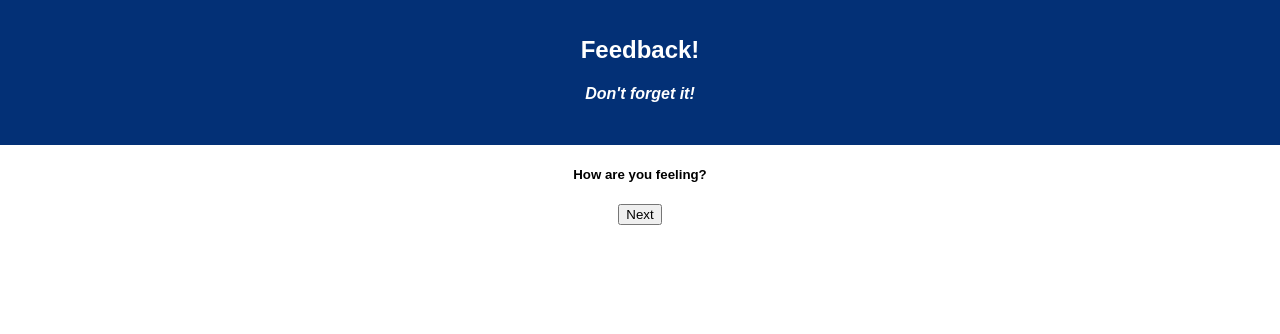
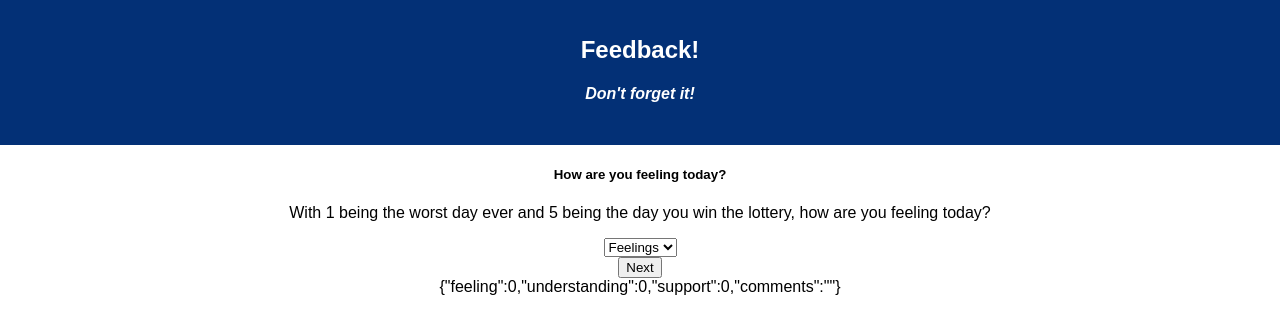
Before and after one commit to kristenstoeckeler/redux-feedback-loop, a React (Create React App) app: page / in a window 1280 px wide. Shown: the top 334 px of the page. Built offline with nearby package versions, Linux system fonts and the light colour scheme.

Commit message:
feedback reducer working for all components with an input, displaying in JSON.stringify

```diff
--- a/src/components/Comments/Comments.js
+++ b/src/components/Comments/Comments.js
@@ -5,23 +5,21 @@ import { withStyles } from '@material-ui/core/styles';
 
 class Comments extends Component {
     handleSubmit = (event) => {
+        console.log('In handleSubmit');
         event.preventDefault();
-        // axios.post('/api/order', this.state).then(response => {
-        //     console.log('submitted', response);
-        // })
-        // this.props.dispatch({
-        //     type: 'ADD_CUSTOMER',
-        //     payload: this.state
-        // });
-        // this.setState({
-        //     customer_name: '',
-        //     street_address: '',
-        //     city: '',
-        //     zip: '',
-        //     type: 'Pickup',
-        // });
+        this.props.dispatch({
+            type: 'FEEDBACK',
+            payload: this.state
+        });
         this.props.history.push('/review');
+    }
 
+    handleChangeFor = (event, propertyName) => {
+        console.log('in handleChangeFor', event.target.value);
+        this.setState({
+            ...this.props.feedback,
+            [propertyName]: event.target.value
+        })
     }
 
     render() {
@@ -29,8 +27,13 @@ class Comments extends Component {
             <>
                 <h5>Are there any comments you'd like to leave?</h5>
                 <form onSubmit={this.handleSubmit}>
+                    <div className="dropdown">
+                        <input type="text" onChange={event => this.handleChangeFor(event, 'comments')}>
+                            </input>
+                    </div>
                     <button type="submit">Next</button>
                 </form>
+                {JSON.stringify(this.props.feedback)}
             </>
         );
     }
--- a/src/components/Feeling/Feeling.js
+++ b/src/components/Feeling/Feeling.js
@@ -4,40 +4,56 @@ import { connect } from 'react-redux';
 
 class Feeling extends Component {
 
+    state = {
+        feeling: 0,
+        understanding: 0,
+        support: 0,
+        comments:'',
+    }
+
     handleSubmit = (event) => {
+        console.log( 'In handleSubmit');
         event.preventDefault();
-        // axios.post('/api/order', this.state).then(response => {
-        //     console.log('submitted', response);
-        // })
-        // this.props.dispatch({
-        //     type: 'ADD_CUSTOMER',
-        //     payload: this.state
-        // });
-        // this.setState({
-        //     customer_name: '',
-        //     street_address: '',
-        //     city: '',
-        //     zip: '',
-        //     type: 'Pickup',
-        // });
-        this.props.history.push('/understanding');
+        this.props.dispatch({
+            type: 'FEEDBACK',
+            payload: this.state
+        });
+        this.props.history.push('/Understanding');
+    }
 
+    handleChangeFor = (event, propertyName) => {
+        console.log( 'in handleChangeFor', event.target.value );
+        this.setState({
+            [propertyName]: event.target.value
+        })
     }
 
     render() {
         return (
             <>
-            <h5>How are you feeling?</h5>
-            <form onSubmit={this.handleSubmit}>
-            <button type="submit">Next</button>
-            </form>
+            <h5>How are you feeling today?</h5>
+            <p>With 1 being the worst day ever and 5 being the day you win the lottery, how are you feeling today?</p>
+                <form onSubmit={this.handleSubmit}>
+                    <div className="dropdown">
+                        <select type="select" onChange = {event => this.handleChangeFor(event, 'feeling')}>
+                            <option value="0">Feelings</option>
+                            <option value="1">1</option>
+                            <option value="2">2</option>
+                            <option value="3">3</option>
+                            <option value="4">4</option>
+                            <option value="5">5</option>
+                        </select>
+                    </div>
+                    <button type="submit">Next</button>
+                </form>
+            {JSON.stringify(this.state)}
             </>
         );
     }
 }
 
 const putReduxStateOnProps = (reduxStore) => ({
-    feedback: reduxStore.feedbackReducer,
+    form: reduxStore.formReducer,
 })
 
 export default withStyles()(connect(putReduxStateOnProps)(Feeling));
--- a/src/components/Review/Review.js
+++ b/src/components/Review/Review.js
@@ -27,6 +27,7 @@ class Review extends Component {
         return (
             <>
                 <h5>Please review your feedback.</h5>
+                {JSON.stringify(this.props.feedback)}
                 <form onSubmit={this.handleSubmit}>
                     <button type="submit">Next</button>
                 </form>
--- a/src/components/Supported/Supported.js
+++ b/src/components/Supported/Supported.js
@@ -5,32 +5,42 @@ import { withStyles } from '@material-ui/core/styles';
 
 class Support extends Component {
     handleSubmit = (event) => {
+        console.log('In handleSubmit');
         event.preventDefault();
-        // axios.post('/api/order', this.state).then(response => {
-        //     console.log('submitted', response);
-        // })
-        // this.props.dispatch({
-        //     type: 'ADD_CUSTOMER',
-        //     payload: this.state
-        // });
-        // this.setState({
-        //     customer_name: '',
-        //     street_address: '',
-        //     city: '',
-        //     zip: '',
-        //     type: 'Pickup',
-        // });
+        this.props.dispatch({
+            type: 'FEEDBACK',
+            payload: this.state
+        });
         this.props.history.push('/comments');
+    }
 
+    handleChangeFor = (event, propertyName) => {
+        console.log('in handleChangeFor', event.target.value);
+        this.setState({
+            ...this.props.feedback,
+            [propertyName]: event.target.value
+        })
     }
 
     render() {
         return (
             <>
                 <h5>How well are you feeling supported?</h5>
+                <p>With 1 being 'nobody around here cares about me' and 5 being 'I am clearly god', how well are you feeling supported?</p>
                 <form onSubmit={this.handleSubmit}>
+                    <div className="dropdown">
+                        <select type="select" onChange={event => this.handleChangeFor(event, 'support')}>
+                            <option value="0">Comprehension</option>
+                            <option value="1">1</option>
+                            <option value="2">2</option>
+                            <option value="3">3</option>
+                            <option value="4">4</option>
+                            <option value="5">5</option>
+                        </select>
+                    </div>
                     <button type="submit">Next</button>
                 </form>
+                {JSON.stringify(this.props.feedback)}
             </>
         );
     }
--- a/src/components/Understanding/Understanding.js
+++ b/src/components/Understanding/Understanding.js
@@ -4,33 +4,46 @@ import { withStyles } from '@material-ui/core/styles';
 
 
 class Understanding extends Component {
+
     handleSubmit = (event) => {
+        console.log('In handleSubmit');
         event.preventDefault();
-        // axios.post('/api/order', this.state).then(response => {
-        //     console.log('submitted', response);
-        // })
-        // this.props.dispatch({
-        //     type: 'ADD_CUSTOMER',
-        //     payload: this.state
-        // });
-        // this.setState({
-        //     customer_name: '',
-        //     street_address: '',
-        //     city: '',
-        //     zip: '',
-        //     type: 'Pickup',
-        // });
+        this.props.dispatch({
+            type: 'FEEDBACK',
+            payload: this.state
+        });
         this.props.history.push('/support');
+    }
 
+    handleChangeFor = (event, propertyName) => {
+        console.log('in handleChangeFor', event.target.value);
+        this.setState({
+            ...this.props.feedback,
+            [propertyName]: event.target.value
+        })
     }
+
+
 
     render() {
         return (
             <>
                 <h5>How well are you understanding the content?</h5>
+                <p>With 1 being 'Don't understand a thing' and 5 being 'I'm a genius now', how well do you understand the content?</p>
                 <form onSubmit={this.handleSubmit}>
+                    <div className="dropdown">
+                        <select type="select" onChange={event => this.handleChangeFor(event, 'understanding')}>
+                            <option value="0">Comprehension</option>
+                            <option value="1">1</option>
+                            <option value="2">2</option>
+                            <option value="3">3</option>
+                            <option value="4">4</option>
+                            <option value="5">5</option>
+                        </select>
+                    </div>
                     <button type="submit">Next</button>
                 </form>
+                {JSON.stringify(this.props.feedback)}
             </>
         );
     }
--- a/src/index.js
+++ b/src/index.js
@@ -14,9 +14,18 @@ const feedbackReducer = (state = [], action) => {
     return state
 }
 
+const formReducer = (state = {}, action) => {
+    if (action.type === 'FORM') {
+        return action.payload;
+    }
+    return state
+}
+
 const storeInstance = createStore(
     combineReducers({
-        feedbackReducer
+        feedbackReducer,
+        formReducer
+
     }),
     applyMiddleware(logger)
 );
```
